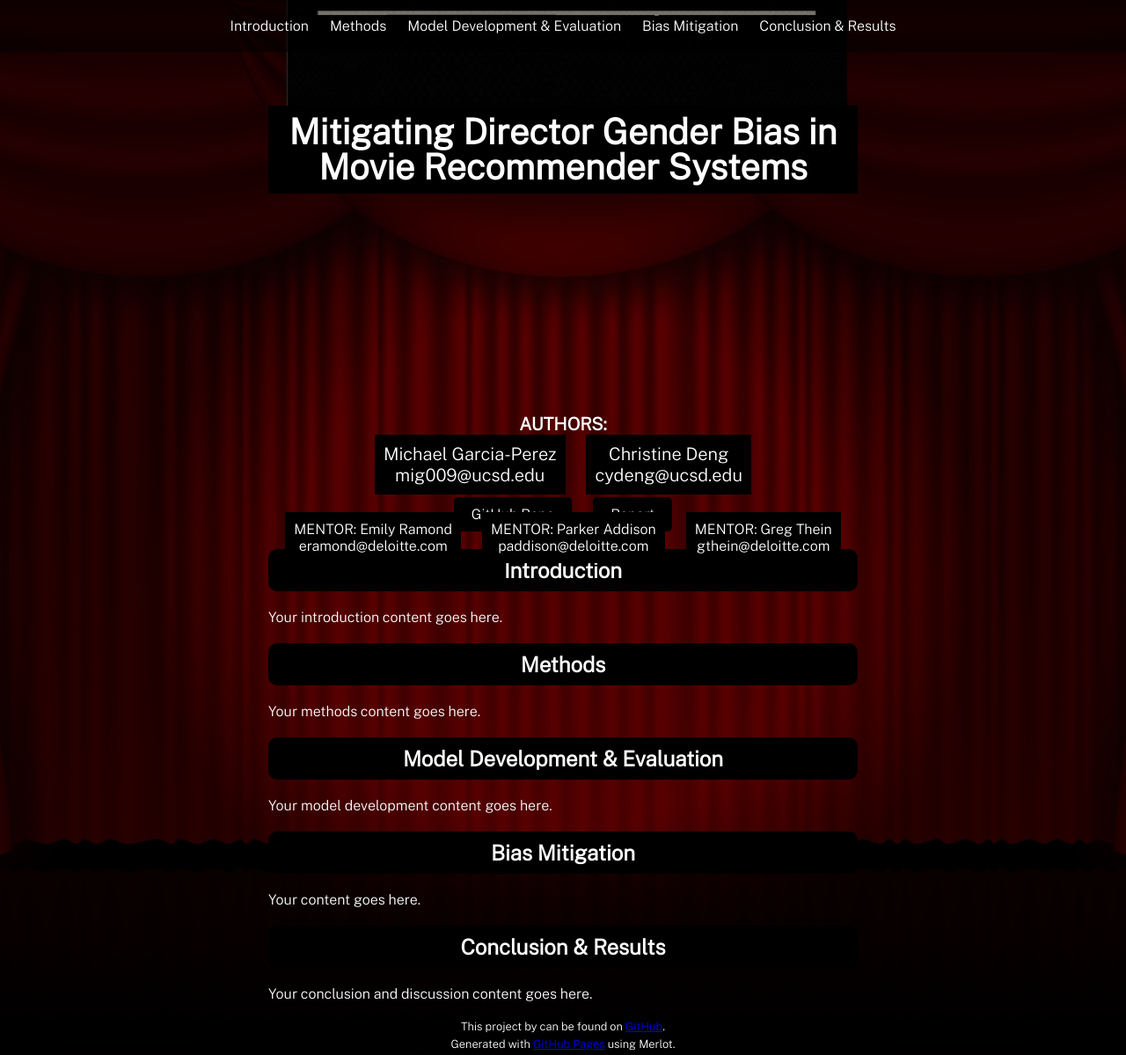
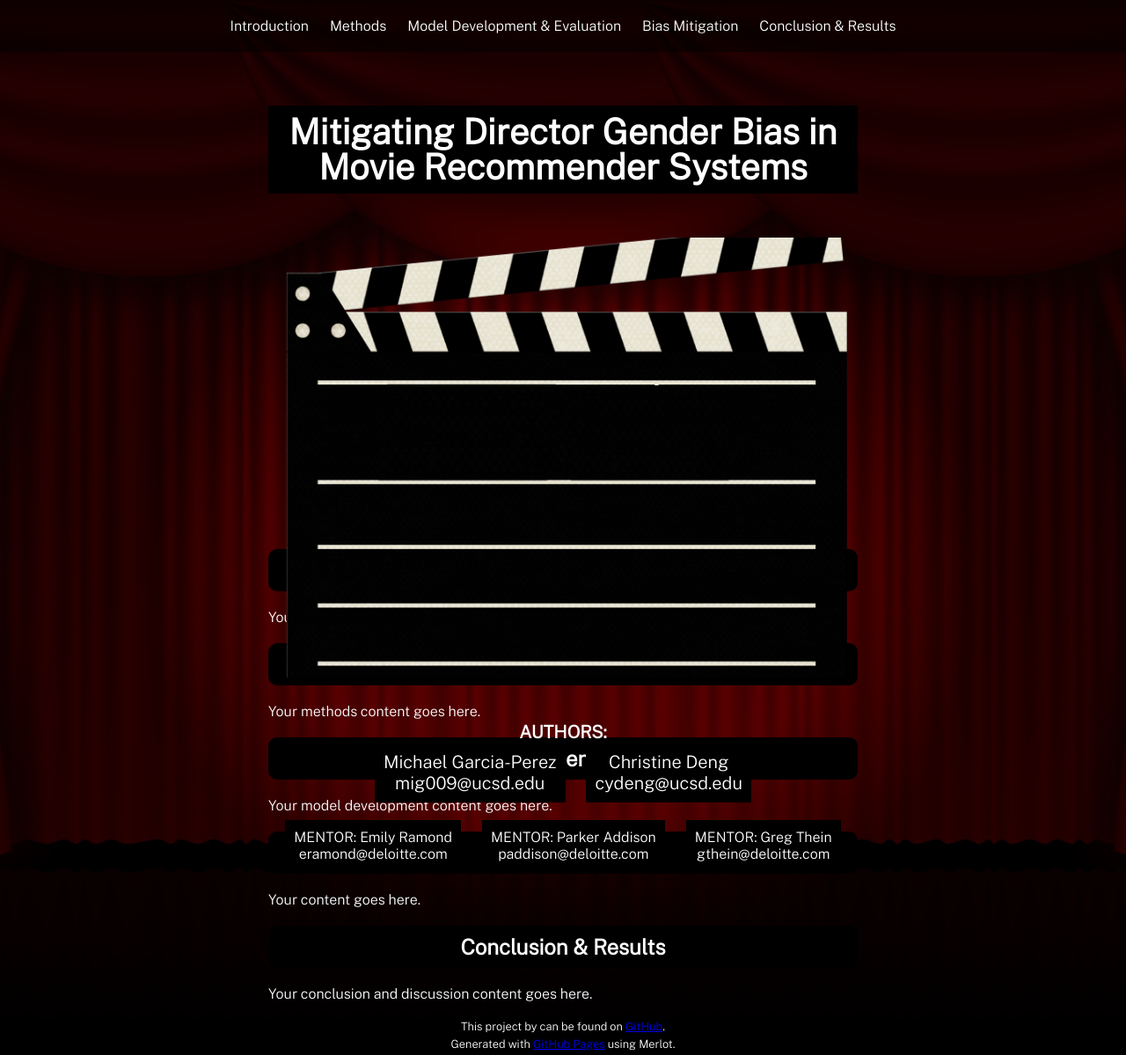
Before and after one commit to michael-garciaperez/DSC180A-Methodology-5, a Jekyll site: the page built from index.md, in a window 1280 px wide and 1199 px high. Shown: the whole window at 88% size. Built offline with Jekyll 4.4.1, drawn with Linux system fonts in a browser that asks for light colours.

Commit message:
Update style.scss

```diff
--- a/assets/css/style.scss
+++ b/assets/css/style.scss
@@ -33,12 +33,9 @@ header {
   background-position: center;
   width: 100%;
   max-width: 670px;
-  height: 200px; /* Adjusted height */
+  height: 500px;
   z-index: -1;
-  position: absolute; /* Adjusted position */
-  top: 0; /* Adjusted position */
-  left: 50%; /* Adjusted position */
-  transform: translateX(-50%); /* Adjusted position */
+  margin-top: 50px; /* Adjust this value to move the image up or down */
 }
 
 header h1 {
@@ -55,7 +52,7 @@ header h1 {
 
 .author-mentor-container {
   text-align: center;
-  margin-top: 250px; /* Adjusted margin-top */
+  margin-top: 50px;
 }
 
 .author-mentor-container p {
```
